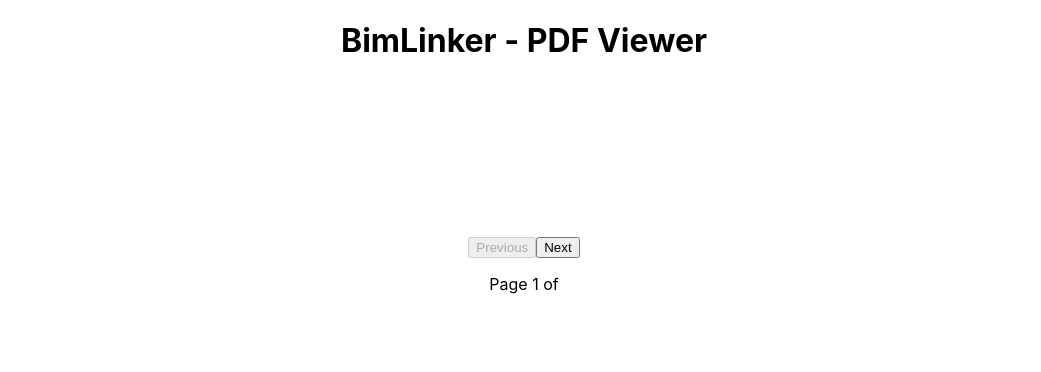
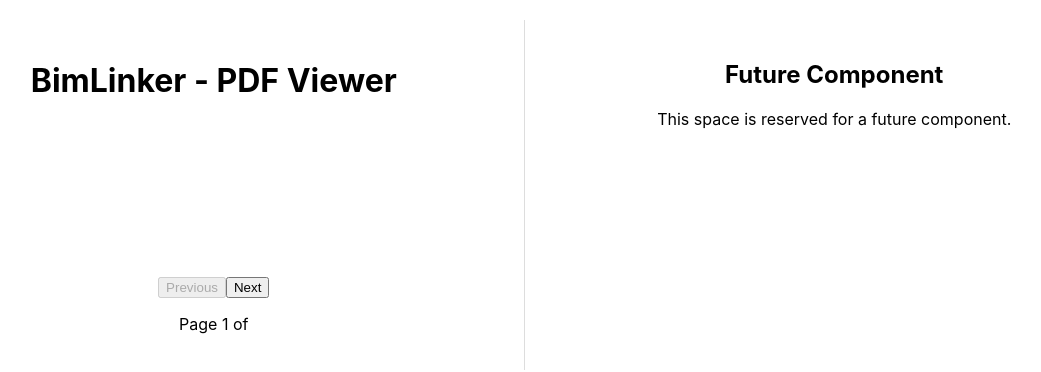
Before and after one commit to tmh-zenesis/bim-linker, a React (Create React App) app: page / in a window 1280 px wide. Shown: the top 372 px of the page, without its empty margins (116-1157 px from the left). Built offline with nearby package versions, Linux system fonts and the light colour scheme.

Commit message:
add red dot at clicked position

```diff
--- a/src/components/BimLinker.js
+++ b/src/components/BimLinker.js
@@ -1,6 +1,4 @@
-// src/components/BimLinker.js
 import React, { useEffect, useRef, useState } from 'react';
-// Correct import for pdfjs-dist components
 import { GlobalWorkerOptions, getDocument } from 'pdfjs-dist';
 
 // Set the worker path to the public folder where pdf.worker.min.js is located
@@ -9,12 +7,12 @@
 const BimLinker = () => {
   const [pdf, setPdf] = useState(null);
   const [currentPage, setCurrentPage] = useState(1);
+  const [dotPosition, setDotPosition] = useState(null);  // To store the current dot position
   const canvasRef = useRef(null);
 
   // Function to load the PDF file
   const loadPdf = async (pdfUrl) => {
     try {
-      // Load the PDF from the provided URL (path relative to the public folder)
       const loadedPdf = await getDocument(pdfUrl).promise;
       setPdf(loadedPdf);
     } catch (error) {
@@ -35,6 +33,9 @@
     canvas.width = viewport.width;
     canvas.height = viewport.height;
 
+    // Clear the canvas before rendering the page
+    context.clearRect(0, 0, canvas.width, canvas.height);
+
     // Render the page onto the canvas
     const renderContext = {
       canvasContext: context,
@@ -42,17 +43,12 @@
     };
 
     await page.render(renderContext).promise;
+
+    // Draw the dot if there's a position
+    if (dotPosition) {
+      drawDot(dotPosition);
+    }
   };
-
-  useEffect(() => {
-    // Load the PDF file from the public folder when the component mounts
-    loadPdf('/Grundriss Kellergeschoss_3.pdf');  // Path relative to the public folder
-  }, []); // Only run once on component mount
-
-  useEffect(() => {
-    // Render the current page when the PDF is loaded or page changes
-    renderPage(currentPage);
-  }, [pdf, currentPage]);
 
   // Function to handle click on the canvas and log the position
   const handleCanvasClick = (event) => {
@@ -61,34 +57,54 @@
     const x = event.clientX - rect.left;  // X coordinate relative to the canvas
     const y = event.clientY - rect.top;   // Y coordinate relative to the canvas
 
-    console.log(`Click position: X: ${x}, Y: ${y}`);
+    // Store the new position of the dot
+    setDotPosition({ x, y });
   };
 
-  // Add event listener for click on canvas element
+  // Draw the red dot at the specified coordinates
+  const drawDot = (position) => {
+    const canvas = canvasRef.current;
+    const context = canvas.getContext('2d');
+    const { x, y } = position;
+
+    context.beginPath();
+    context.arc(x, y, 5, 0, 2 * Math.PI); // Draw a circle with radius 5
+    context.fillStyle = 'red'; // Set the dot color to red
+    context.fill();
+  };
+
   useEffect(() => {
-    const canvas = canvasRef.current;
-    if (canvas) {
-      canvas.addEventListener('click', handleCanvasClick);
+    loadPdf('/Grundriss Kellergeschoss_3.pdf');  // Path relative to the public folder
+  }, []); // Only run once on component mount
 
-      // Cleanup event listener when component unmounts
-      return () => {
-        canvas.removeEventListener('click', handleCanvasClick);
-      };
-    }
-  }, []);
+  useEffect(() => {
+    renderPage(currentPage);
+  }, [pdf, currentPage, dotPosition]);  // Re-render when the page or dot position changes
 
   const nextPage = () => setCurrentPage(currentPage + 1);
   const prevPage = () => setCurrentPage(currentPage - 1);
 
   return (
-    <div>
-      <h1>BimLinker - PDF Viewer</h1>
-      <canvas ref={canvasRef}></canvas>
-      <div>
-        <button onClick={prevPage} disabled={currentPage <= 1}>Previous</button>
-        <button onClick={nextPage} disabled={currentPage >= pdf?.numPages}>Next</button>
+    <div style={{ display: 'flex', margin: '20px' }}>
+      {/* Left div for BimLinker */}
+      <div style={{ flex: 1, padding: '20px' }}>
+        <h1>BimLinker - PDF Viewer</h1>
+        <canvas
+          ref={canvasRef}
+          onClick={handleCanvasClick} // Attach the click event
+        ></canvas>
+        <div>
+          <button onClick={prevPage} disabled={currentPage <= 1}>Previous</button>
+          <button onClick={nextPage} disabled={currentPage >= pdf?.numPages}>Next</button>
+        </div>
+        <p>Page {currentPage} of {pdf?.numPages}</p>
       </div>
-      <p>Page {currentPage} of {pdf?.numPages}</p>
+
+      {/* Right div for future components */}
+      <div style={{ flex: 1, padding: '20px', borderLeft: '1px solid #ddd' }}>
+        <h2>Future Component</h2>
+        <p>This space is reserved for a future component.</p>
+      </div>
     </div>
   );
 };
```
